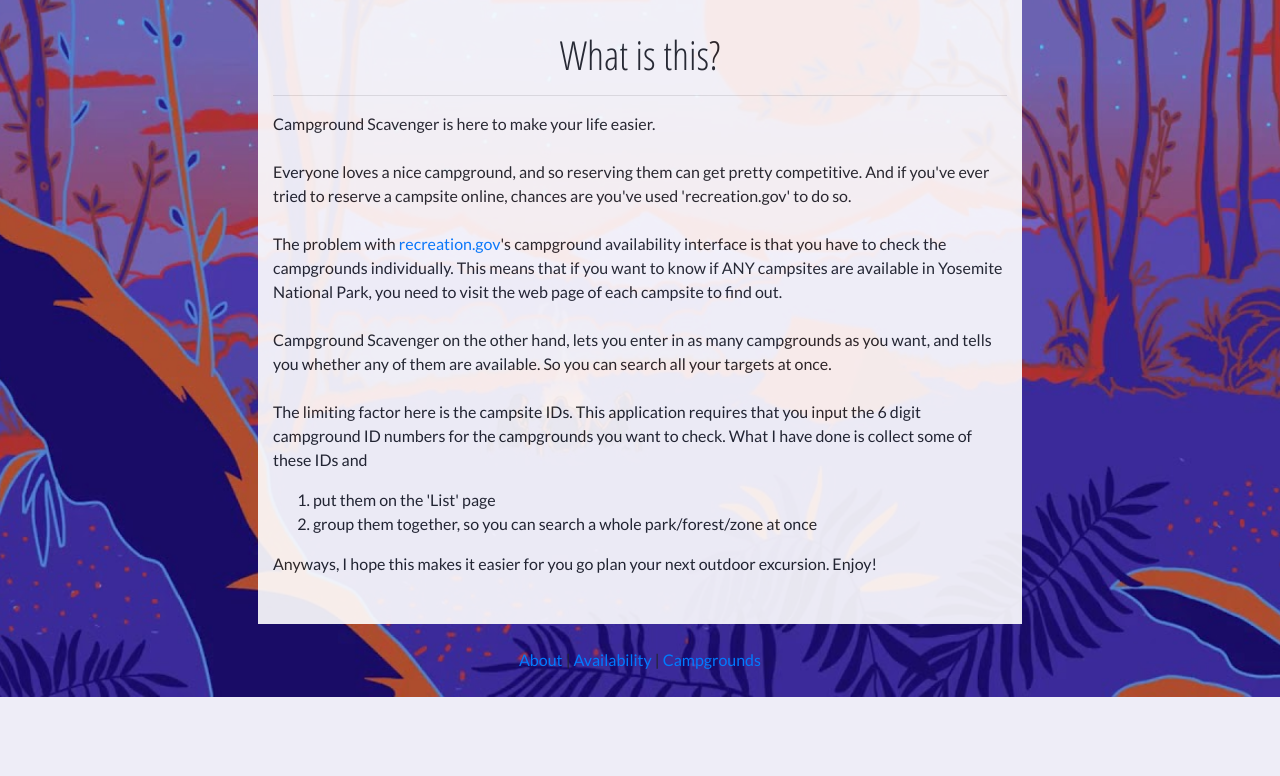
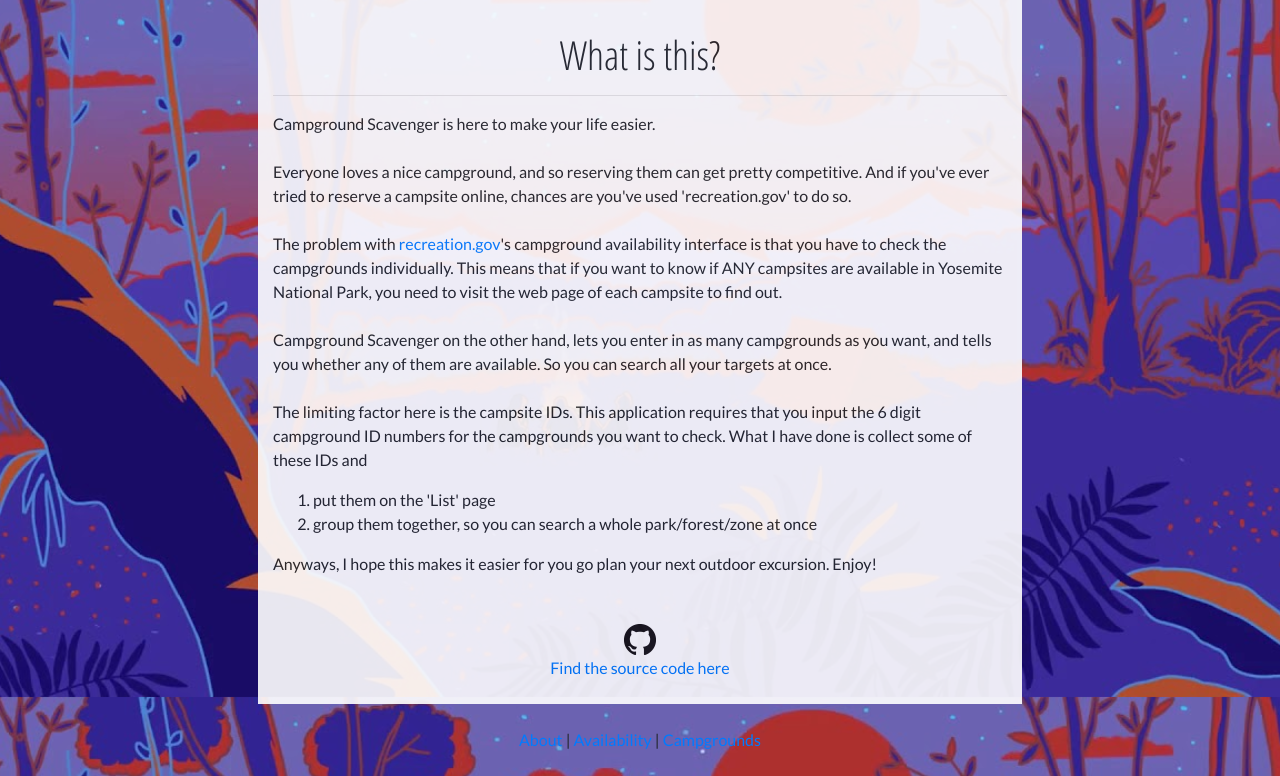
Before and after one commit to ntogasa/campground_scavenger, a Django app: page /about/ in a window 1280 px wide. Shown: the part 103-879 px from the top of the page. Before the commit the page ends 800 px from the top, so only its background shows below. Run offline with Django 3.2, Linux system fonts and the light colour scheme; parts of the project's set-up code (start-up, migrations or seed data) failed here and were passed over; some libraries are stand-ins or nearby versions.

Commit message:
Add Github link in 'About'

```diff
--- a/templates/about.html
+++ b/templates/about.html
@@ -1,5 +1,6 @@
 <!DOCTYPE html>
 {% extends 'base/base.html' %}
+{% load static %}
 
 {% block content %}
 <div class="form-container">
@@ -31,5 +32,16 @@
             </p>
         </div>
     </div>
+    <!--Github link-->
+    <div class="row justify-content-center">
+        <div class="col-12 col-sm-10 col-md-7 solid pb-2 text-center">
+            <a href="https://github.com/ntogasa">
+                <img src="{% static 'images/GitHub-Mark-32px.png' %}">
+                <br>
+                <p>Find the source code here</p>
+            </a>
+
+        </div>
+    </div>
 </div>
 {% endblock %}
```
Also changed, not shown: static/images/GitHub-Mark-32px.png (added).
